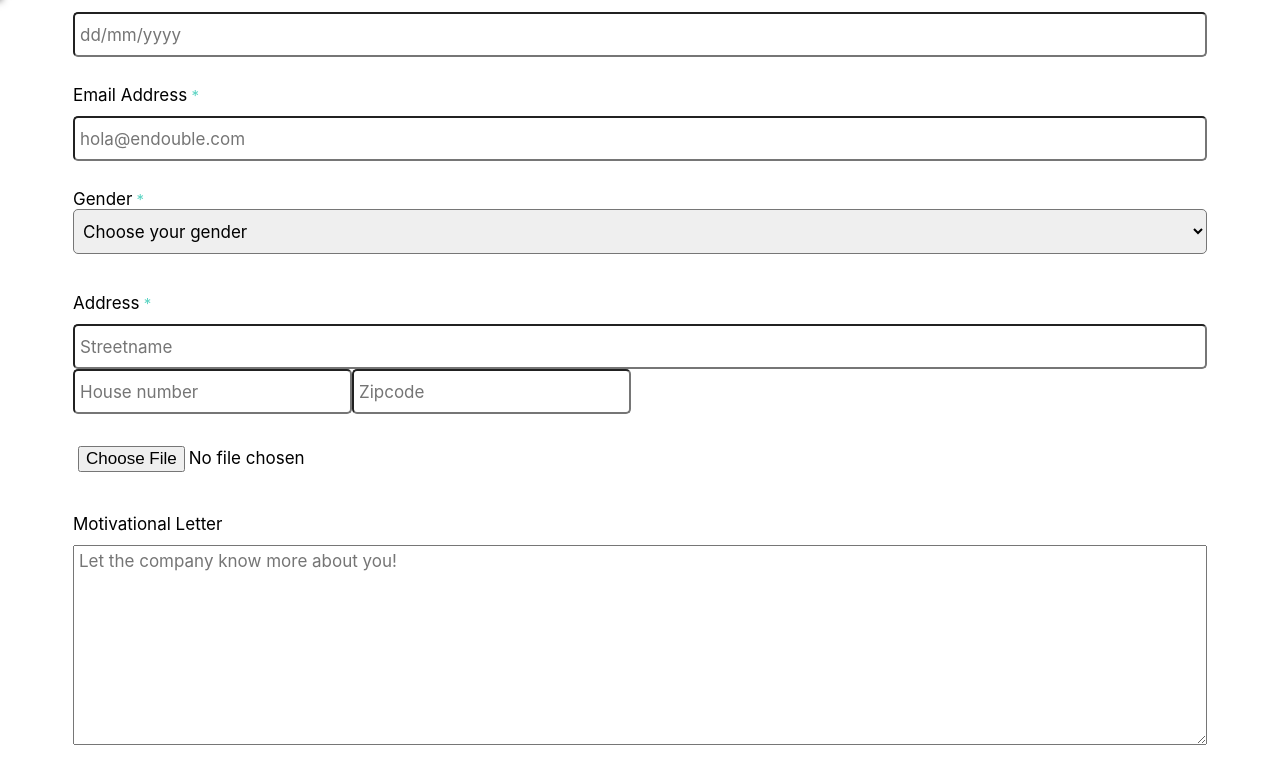
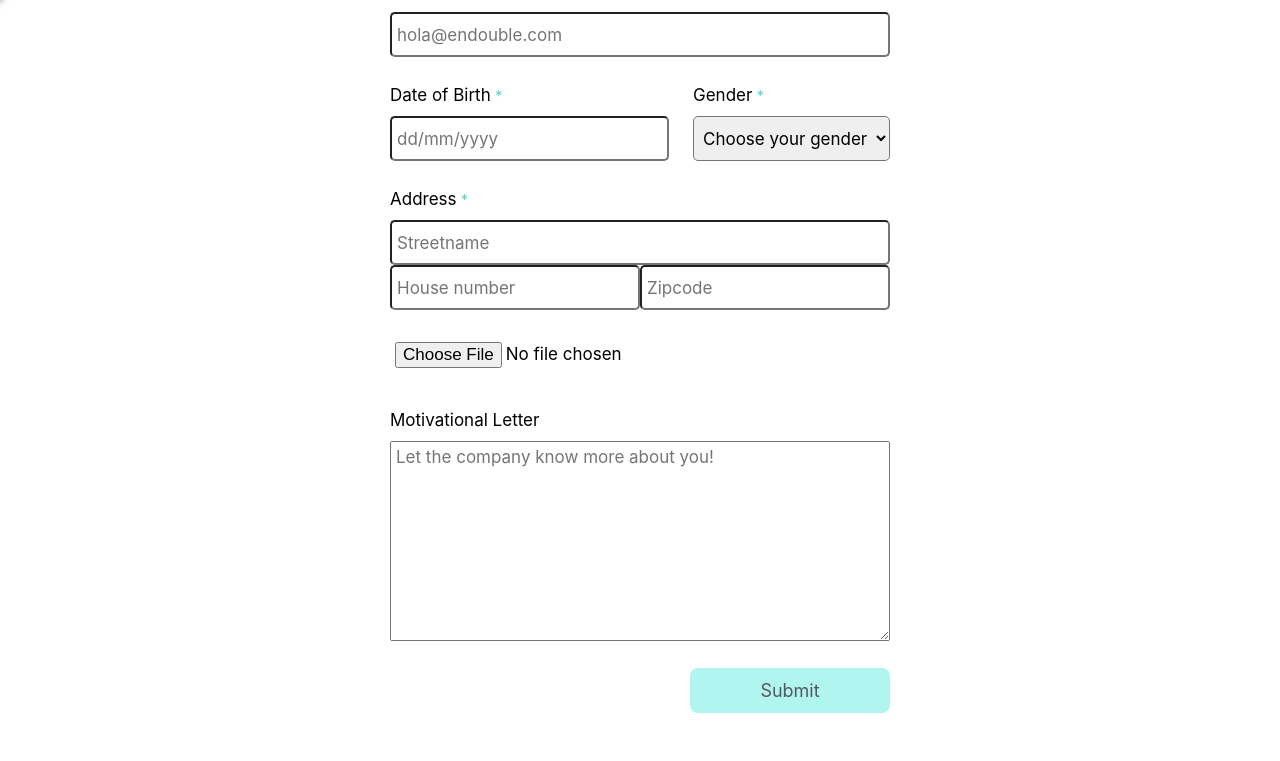
Before and after one commit to katia1802/job-apply-form, a React (Create React App) app: page / in a window 1280 px wide. Shown: the part 799-1560 px from the top of the page. Built offline with nearby package versions, Linux system fonts and the light colour scheme.

Commit message:
tablet layout

```diff
--- a/src/components/Form/Form.scss
+++ b/src/components/Form/Form.scss
@@ -6,15 +6,15 @@
 }
 
 .wrapper-padding {
-    margin: 170px 10px 60px;
-
+    margin: 170px 20px 60px;
 }
 
-.form-wrapper{
+.form-wrapper {
     margin: 60px auto;
     display: flex;
     flex-direction: column;
 }
+
 .form-message-error {
     color: red;
     margin-left: 0.5rem
@@ -37,11 +37,10 @@
 }
 
 .form-item {
-    width: 90%;
+    max-width: 100%;
     display: flex;
     flex-direction: column;
     margin: 27px auto;
-    padding: 0px;
 }
 
 .form-subtext {
@@ -76,9 +75,9 @@
     font-size: $fontSmall;
 }
 
-.block-number-zipcode{
+.block-number-zipcode {
     display: flex;
-
+    width: 100%;
 }
 
 .form-field-text {
@@ -96,6 +95,7 @@
     align-items: center;
     justify-content: center;
     height: 45px;
+    width: 100%;
     margin-top: 30px;
     color: $darkGrey;
     font-size: 18px;
@@ -107,13 +107,34 @@
 }
 
 .form-submit-button a:hover,
-.form-submit-button a:active{
+.form-submit-button a:active {
     color: rgb(155, 215, 235);
     border: white;
-
 }
 
-
-.form-field-file{
+.form-field-file {
     font-family: $fontText;
 }
+
+@media all and (min-width:500px) {
+    .block-birthdate-gender {
+        display: flex;
+        justify-content: space-between;
+    }
+    .form-wrapper {
+        width: 500px;
+    }
+    .form-birthdate{
+        margin: 0px;
+    }
+
+    .form-gender{
+        margin: 0px;
+    }
+    .form-submit-button {
+        width: 200px;
+        margin: 0px;
+        display: flex;
+        align-self: flex-end;
+    }
+}
--- a/src/components/Form/index.js
+++ b/src/components/Form/index.js
@@ -1,5 +1,7 @@
 import React, { Component } from "react";
 import "./Form.scss";
+// import DatePicker from "react-datepicker";
+// import 'react-datepicker/dist/react-datepicker.css';
 
 class Form extends Component {
   constructor(props) {
@@ -127,7 +129,8 @@ class Form extends Component {
           In order to apply, please fill the following form.
         </p>
         <p className="form-subtext">
-          All fields with <span className="form-asterisk">  *</span> are required.
+          All fields with <span className="form-asterisk"> *</span> are
+          required.
         </p>
 
         <div className="form-wrapper">
@@ -135,7 +138,7 @@ class Form extends Component {
             {/* name */}
             <div className="form-name form-item">
               <label className="form-label">
-                First and Last Name<span className="form-asterisk">  *</span>
+                First and Last Name<span className="form-asterisk"> *</span>
               </label>
               <input
                 className="form-field"
@@ -150,28 +153,10 @@ class Form extends Component {
                 {this.state.formErrors.fullName}
               </div>
             </div>
-            {/* birthdate */}
-            <div className="form-birthdate form-item">
-              <label className="form-label">
-                Date of Birth<span className="form-asterisk">  *</span>
-              </label>
-              <input
-                className="form-field"
-                type="text"
-                name="birthDate"
-                value={this.state.birthDate}
-                onChange={this.handleChange}
-                placeholder="dd/mm/yyyy"
-                required
-              />
-              <div className="form-message-error">
-                {this.state.formErrors.birthDate}
-              </div>
-            </div>
             {/* email */}
             <div className="form-email form-item">
               <label className="form-label">
-                Email Address<span className="form-asterisk">  *</span>
+                Email Address<span className="form-asterisk"> *</span>
               </label>
               <input
                 className="form-field"
@@ -186,10 +171,41 @@ class Form extends Component {
                 {this.state.formErrors.email}
               </div>
             </div>
+            {/* birthdate */}
+            <div className="block-birthdate-gender">
+              <div className="form-birthdate form-item">
+                <label className="form-label">
+                  Date of Birth<span className="form-asterisk"> *</span>
+                </label>
+
+                {/* <DatePicker
+            selected={this.state.startDate}
+            onChange={this.handleChange}
+            showYearDropdown
+            dateFormatCalendar="MMMM"
+            scrollableYearDropdown
+            yearDropdownItemNumber={15}
+        /> */}
+
+                <input
+                  className="form-field"
+                  type="text"
+                  name="birthDate"
+                  value={this.state.birthDate}
+                  onChange={this.handleChange}
+                  placeholder="dd/mm/yyyy"
+                  required
+                />
+                <div className="form-message-error">
+                  {this.state.formErrors.birthDate}
+                </div>
+              </div>
+
               {/* gender */}
               <div className="form-gender form-item">
                 <label className="form-label">
-                Gender<span className="form-asterisk">  *</span>
+                  Gender<span className="form-asterisk"> *</span>                </label>
+
                   <select
                     className="form-field"
                     name="gender"
@@ -198,19 +214,18 @@ class Form extends Component {
                     required
                   >
                     <option>Choose your gender</option>
-
                     <option>Female</option>
                     <option>Male</option>
                   </select>
                   <div className="form-message-error">
                     {this.state.formErrors.gender}
                   </div>
-              </label>
+              </div>
             </div>
             {/* address */}
             <div className="form-address form-item">
               <label className="form-label">
-                Address<span className="form-asterisk">  *</span>
+                Address<span className="form-asterisk"> *</span>
               </label>
               <input
                 className="form-field"
@@ -283,6 +298,7 @@ class Form extends Component {
               />
             </div>
             {/* submit */}
+            <div className="form-submit form-item">
             <button
               className="form-item form-submit-button"
               type="button"
@@ -290,6 +306,7 @@ class Form extends Component {
             >
               Submit
             </button>
+            </div>
           </form>
         </div>
       </div>
--- a/src/components/Header/index.js
+++ b/src/components/Header/index.js
@@ -18,6 +18,7 @@ class Header extends Component {
     this.setState(prevState => {
       return { sideDrawerOpen: !prevState.sideDrawerOpen };
     });
+
   }
 
   backdropClickHandler() {
--- a/src/components/SideDrawer/SideDrawer.scss
+++ b/src/components/SideDrawer/SideDrawer.scss
@@ -1,3 +1,5 @@
+@import '../../assets/core/setting';
+
 .side-drawer {
     height: 100%;
     background-color: white;
@@ -12,22 +14,26 @@
     width: 50%;
     max-width: 200px;
     transform: translateX(-100%);// con esto se oculta
-    transition: transform 0.3s ease-out
+    transition: transform 0.3s ease-out;
 }
 
 .side-drawer a:hover,
 .side-drawer a:active{
-    color: #fa923f
+    color: $darkGreen;
 }
 
 .sideDrawer__navigation-items{
+    margin: 75px auto;
     list-style: none;
-    display: flex;
-    flex-direction: column;
+    display: grid;
+    grid-template-rows: 50px 50px 50px 50px;
+    justify-content: center;
+    text-align: center;
+    font-size: $fontSmall;
 }
 
 .sideDrawer__navigation-itemlink{
-    color: purple;
+    color: $darkGrey;
     text-decoration: none;
 }
 
--- a/src/components/SideDrawer/ToggleSideDrawer.scss
+++ b/src/components/SideDrawer/ToggleSideDrawer.scss
@@ -4,8 +4,8 @@
     justify-content: space-around;
     align-items: center;
     margin-left: 0.8rem;
-    height: 30px;
-    width: 26px;
+    height: 20px;
+    width: 22px;
     background-color: transparent;
     border:none;
     cursor: pointer;
@@ -19,6 +19,6 @@
 
 .toggle-button__line{
     background-color: white;
-    width: 25px;
+    width: 22px;
     height: 2px;
 }
--- a/src/components/Toolbar/index.js
+++ b/src/components/Toolbar/index.js
@@ -11,6 +11,7 @@ class Toolbar extends Component {
           <ToggleSideButton click={drawerClickHandler} />
         </div>
         <div className="toolbar__logo">Logo</div>
+
         <div className="spacer" />
         <ul className="toolbar__navigation-items">
           <li className="toolbar__navigation-item">
```
Also changed, not shown: src/components/SideDrawer/SideDrawer.js (+42 -10 lines). Lines whose indentation alone changed are shown as unchanged.
